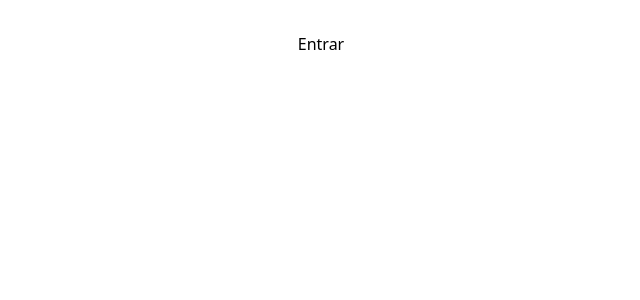
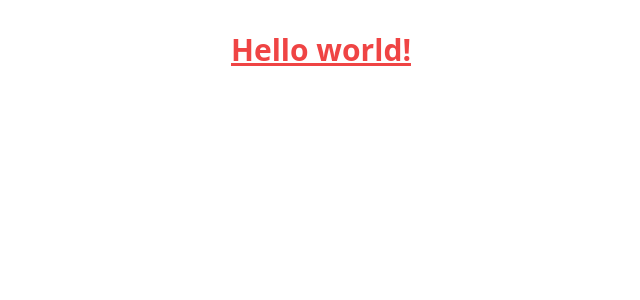
Before and after one commit to lauanegcsilva/blog-pessoal-react, a React (Vite) app: page / in a window 1280 px wide. Shown: the top 300 px of the page, without its empty margins (319-959 px from the left). Built offline with nearby package versions, Linux system fonts and the light colour scheme.

Commit message:
feat: estiliza página

```diff
--- a/src/App.tsx
+++ b/src/App.tsx
@@ -1,12 +1,13 @@
-import Home from "./pages/home/Home";
 import "./App.css";
 
 function App() {
   return (
-  <div>
-   <Home/>
-  </div>
-  )
+    <>
+      <h1 className="text-3xl font-bold text-red-500 underline text-center">
+        Hello world!
+      </h1>
+    </>
+  );
 }
 
 export default App;
```
